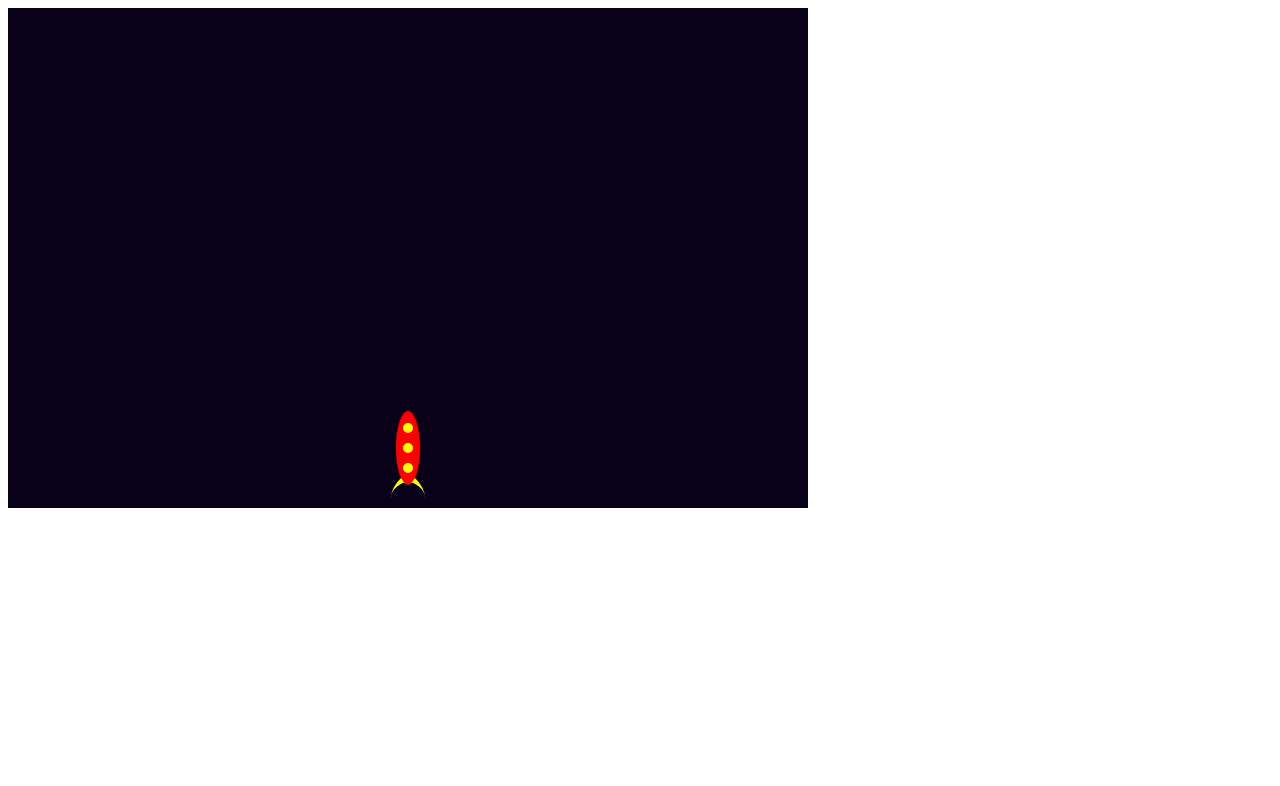
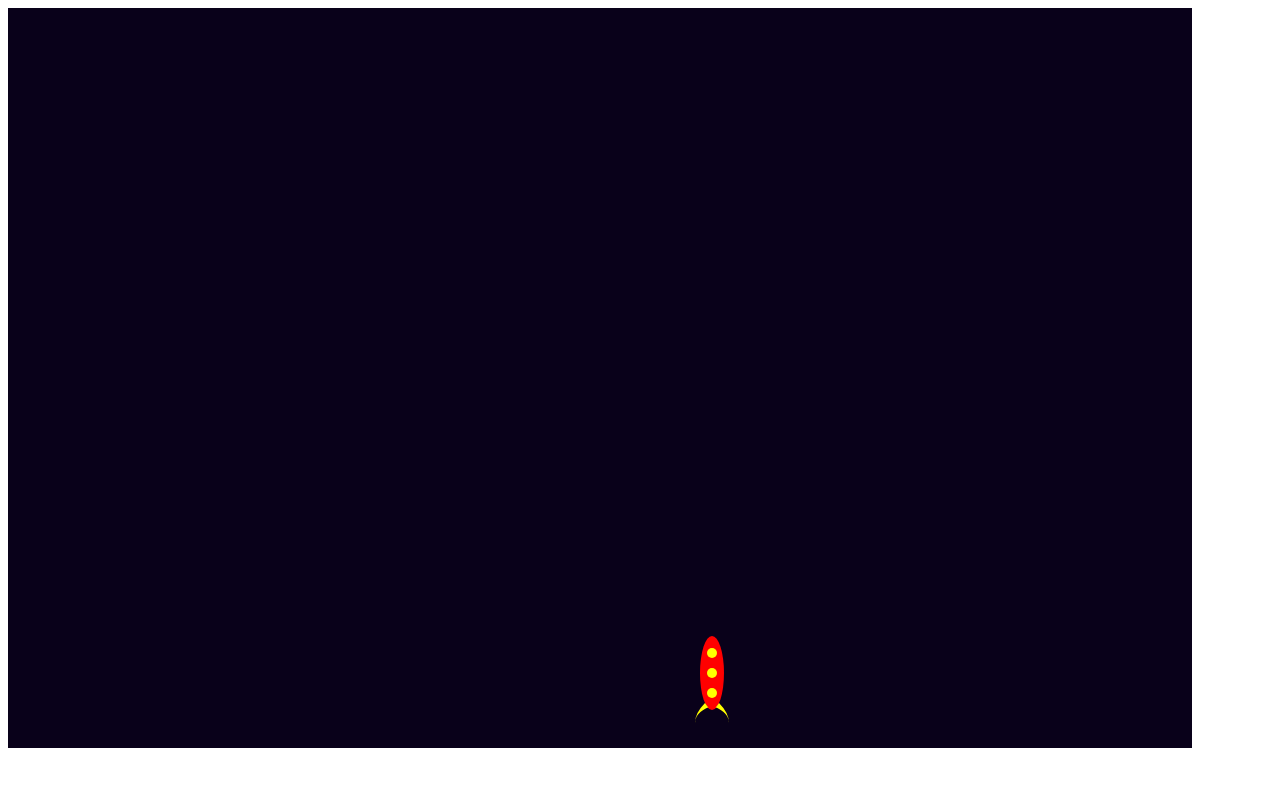
Before and after one commit to ArkadyPol/ReactSpaceGame, a React app: page / in a window 1280 px wide. Shown: the top 786 px of the page. Built offline with nearby package versions, Linux system fonts and the light colour scheme.

Commit message:
increase view size

```diff
--- a/src/components/App.js
+++ b/src/components/App.js
@@ -6,7 +6,7 @@ class App extends Component {
   constructor(props) {
     super(props);
     this.state = {
-      rocketX: 400,
+      rocketX: 704,
       shots: [],
       arrowLeft: false,
       arrowRight: false,
@@ -39,13 +39,13 @@ class App extends Component {
       rocketX = 15;
       velocity = 0;
     }
-    if (rocketX > 785) {
-      rocketX = 785;
+    if (rocketX > 1169) {
+      rocketX = 1169;
       velocity = 0;
     }
     let readyToShoot = this.state.readyToShoot;
     if (this.state.space && readyToShoot) {
-      shots.push([rocketX, 400]);
+      shots.push([rocketX, 625]);
       readyToShoot = false;
       setTimeout(() => this.setState({ readyToShoot: true }), 100);
     }
@@ -79,8 +79,8 @@ class App extends Component {
     }
   }
   render() {
-    const width = 800;
-    const height = 500;
+    const width = 1184;
+    const height = 740;
     const shots = this.state.shots.map((coords, index) => (
       <Shot key={index} x={coords[0]} y={coords[1]} />
     ));
--- a/src/components/Rocket.js
+++ b/src/components/Rocket.js
@@ -4,18 +4,18 @@ class Rocket extends Component {
     const x = this.props.x;
     return (
       <React.Fragment>
-        <ellipse cx={x} cy="440" rx="12" ry="37" fill="#ff0000" />
-        <circle cx={x} cy="420" r="5" fill="#ffff00" />
-        <circle cx={x} cy="440" r="5" fill="#ffff00" />
-        <circle cx={x} cy="460" r="5" fill="#ffff00" />
+        <ellipse cx={x} cy="665" rx="12" ry="37" fill="#ff0000" />
+        <circle cx={x} cy="645" r="5" fill="#ffff00" />
+        <circle cx={x} cy="665" r="5" fill="#ffff00" />
+        <circle cx={x} cy="685" r="5" fill="#ffff00" />
         <path
-          d={`M${x - 7} 470 q -10 10 -10 20 q 0 -10 14 -16 Q ${x - 4} 475 ${x -
-            7} 470`}
+          d={`M${x - 7} 695 q -10 10 -10 20 q 0 -10 14 -16 Q ${x - 4} 700 ${x -
+            7} 695`}
           fill="#ffff00"
         />
         <path
-          d={`M${x + 7} 470 q 10 10 10 20 q 0 -10 -14 -16 Q ${x + 4} 475 ${x +
-            7} 470`}
+          d={`M${x + 7} 695 q 10 10 10 20 q 0 -10 -14 -16 Q ${x + 4} 700 ${x +
+            7} 695`}
           fill="#ffff00"
         />
       </React.Fragment>
--- a/src/styles/App.css
+++ b/src/styles/App.css
@@ -1,5 +1,5 @@
 #root {
-  width: 800px;
-  height: 500px;
+  width: 1184px;
+  height: 740px;
   background-color: #09011a;
 }
```
